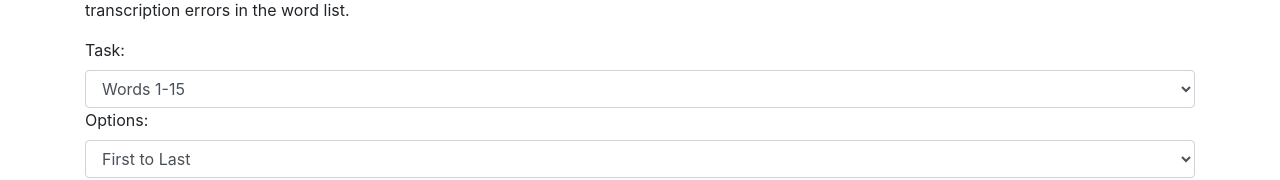
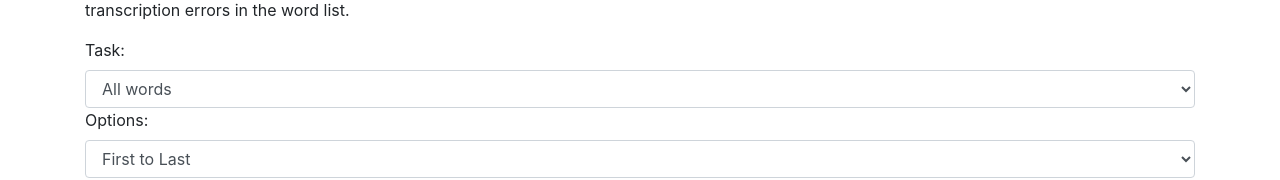
Before and after one commit to grahame/baraq, a React (Create React App) app: page /#/ in a window 1280 px wide. Shown: the part 266-446 px from the top of the page. Built offline with nearby package versions, Linux system fonts and the light colour scheme.

Commit message:
dep updates

```diff
--- a/src/hebrew/tasks.ts
+++ b/src/hebrew/tasks.ts
@@ -1,4 +1,4 @@
-import Words, {Word} from './words'
+import Words, { Word } from './words'
 
 export interface Range {
     start: Number,
@@ -44,6 +44,14 @@ export class Task {
 }
 
 const Tasks: Array<Task> = [
+    {
+        slug: "all",
+        description: "All words",
+        range: {
+            start: 1,
+            end: Infinity,
+        }
+    },
     {
         range: {
             start: 1,
@@ -147,11 +155,9 @@ const Tasks: Array<Task> = [
         }
     },
     {
-        slug: "all",
-        description: "All words",
         range: {
-            start: 1,
-            end: Infinity,
+            start: 281,
+            end: 310
         }
     },
 ].map(x => new Task(x));
```
Also changed, not shown: package.json (+13 -13 lines), 1 other file (tests, documents, lock files or other folders).
